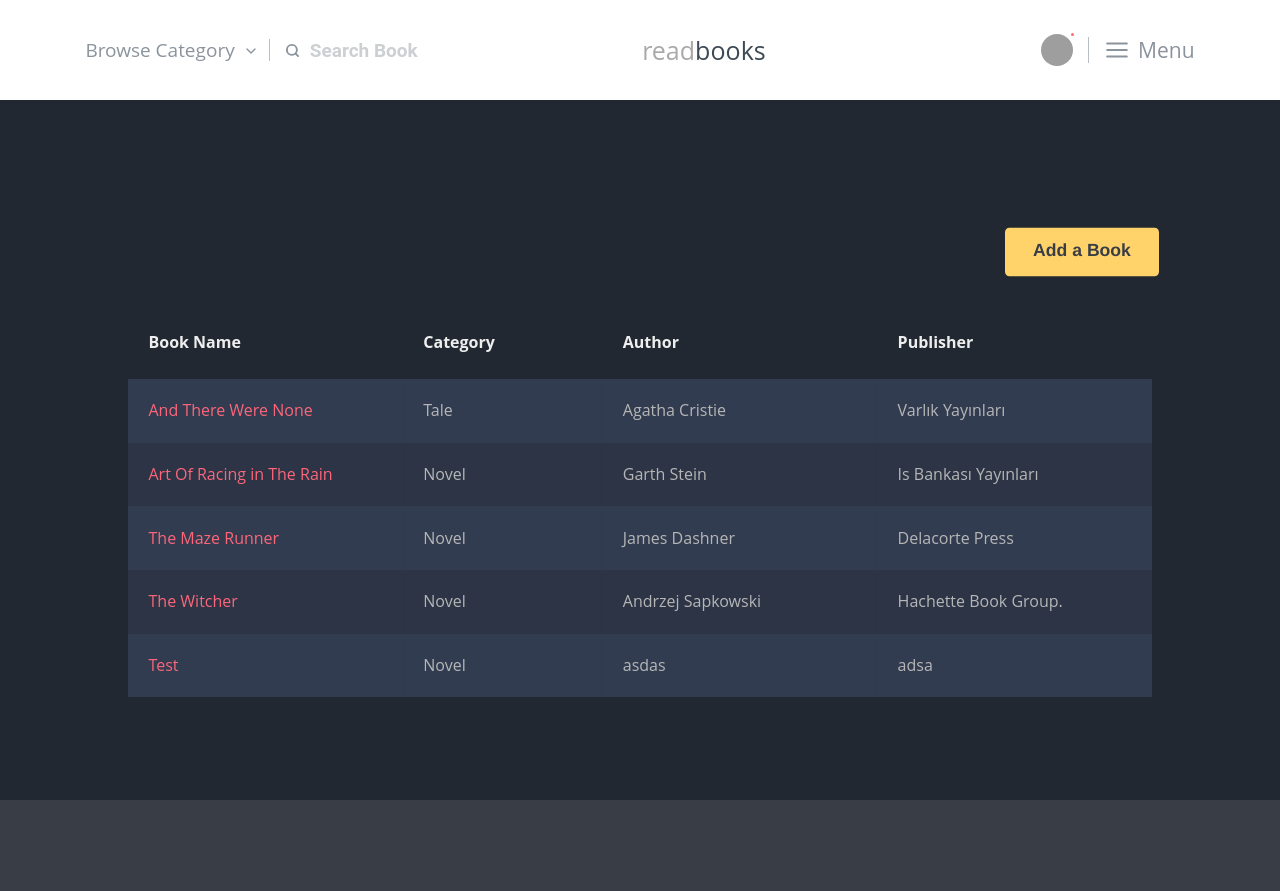
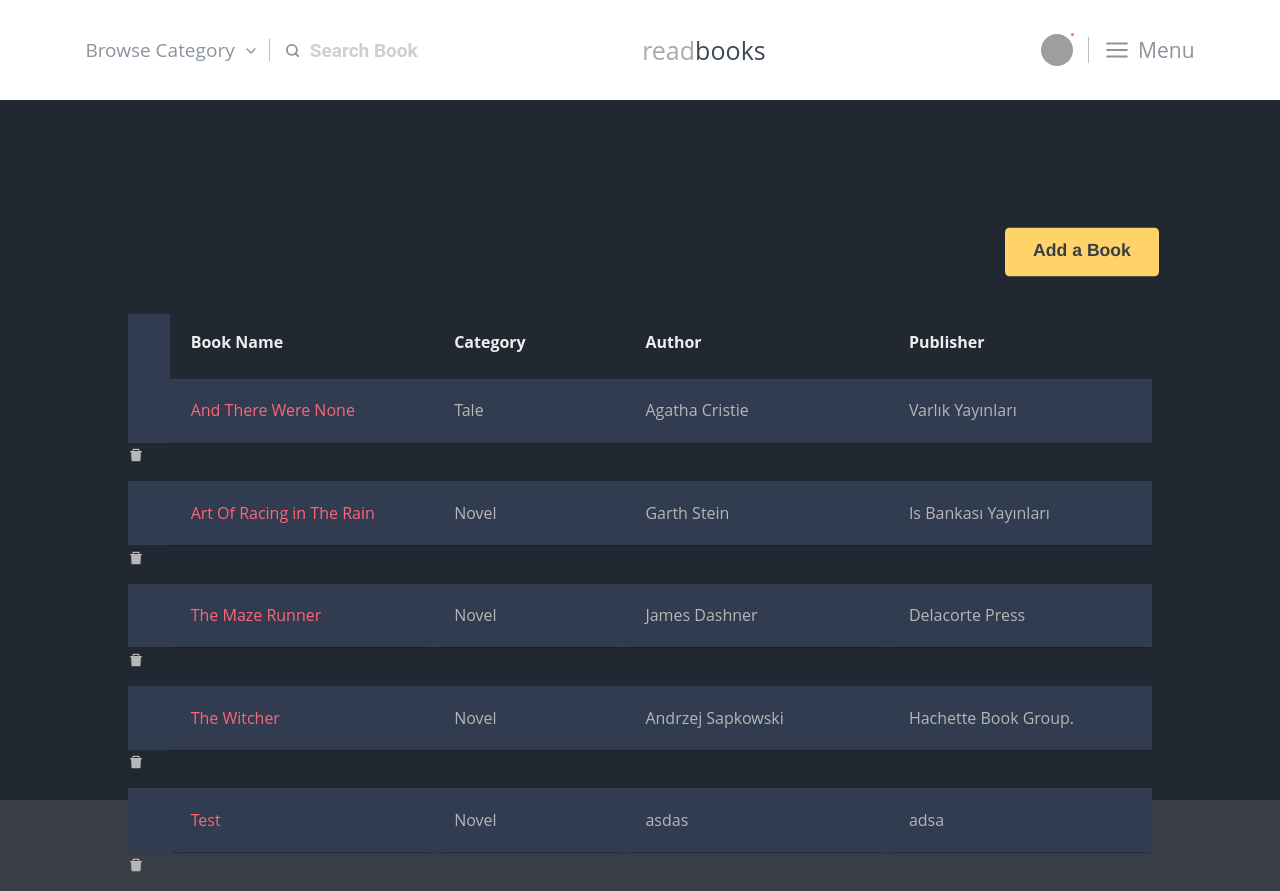
Before and after one commit to furkanevin/Library, a React (Create React App) app: page / in a window 1280 px wide. Before the commit the page ends 800 px from the top, so only its background shows below. Built offline with nearby package versions, Linux system fonts and the light colour scheme; data requests are answered from the project's data file; grey boxes are pictures that could not be loaded; a web font is replaced by a local one.

Commit message:
delete book feature

```diff
--- a/src/components/ListBooks.jsx
+++ b/src/components/ListBooks.jsx
@@ -1,10 +1,12 @@
 import React from 'react';
 import { useSelector } from 'react-redux';
 import { Link, useNavigate } from 'react-router-dom';
+import { AiFillDelete } from 'react-icons/ai';
 
 const ListBooks = () => {
   const { booksState, categoriesState } = useSelector((state) => state);
   const navigate = useNavigate();
+  const handleDelete = () => {};
   return (
     <div className="listBooks">
       <div className="buttonHolder">
@@ -35,6 +37,7 @@ const ListBooks = () => {
               (item) => item?.id == book.categoryId
             );
             return (
+              <>
                 <tr
                   onClick={() => {
                     navigate(`/book-detail/${book.id}`);
@@ -45,6 +48,10 @@ const ListBooks = () => {
                   <td>{book?.author}</td>
                   <td>{book?.publisher}</td>
                 </tr>
+                <p className="del" onClick={handleDelete}>
+                  <AiFillDelete />
+                </p>
+              </>
             );
           })}
         </tbody>
```
Lines whose indentation alone changed are shown as unchanged.
